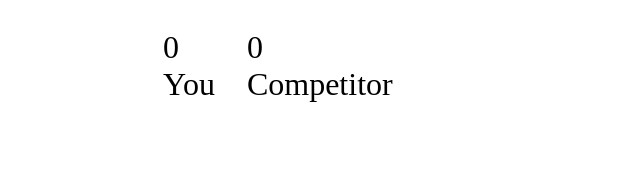
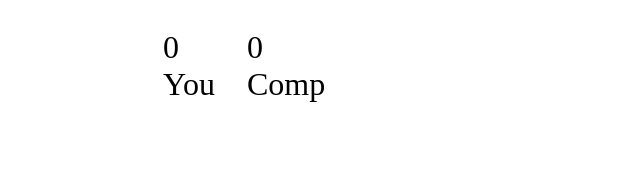
Before and after one commit to TanuSharma2710/Rock-Paper-Scissors, a plain HTML site: page index.html in a window 1280 px wide. Shown: the part 363-543 px from the top of the page, 525-1165 px from the left. Drawn offline with Linux system fonts and the light colour scheme.

Commit message:
spelling changed of competitor

```diff
--- a/index.html
+++ b/index.html
@@ -23,7 +23,7 @@
         <div class="users"><p id="score-user">0</p>
         <p >You</p></div>
         <div class="comps"><p id="score-comp">0</p>
-        <p >Competitor</p></div></div>
+        <p >Comp</p></div></div>
         <div id="msg">Make a Move</div>
         <script src="script.js"></script>
 
```
